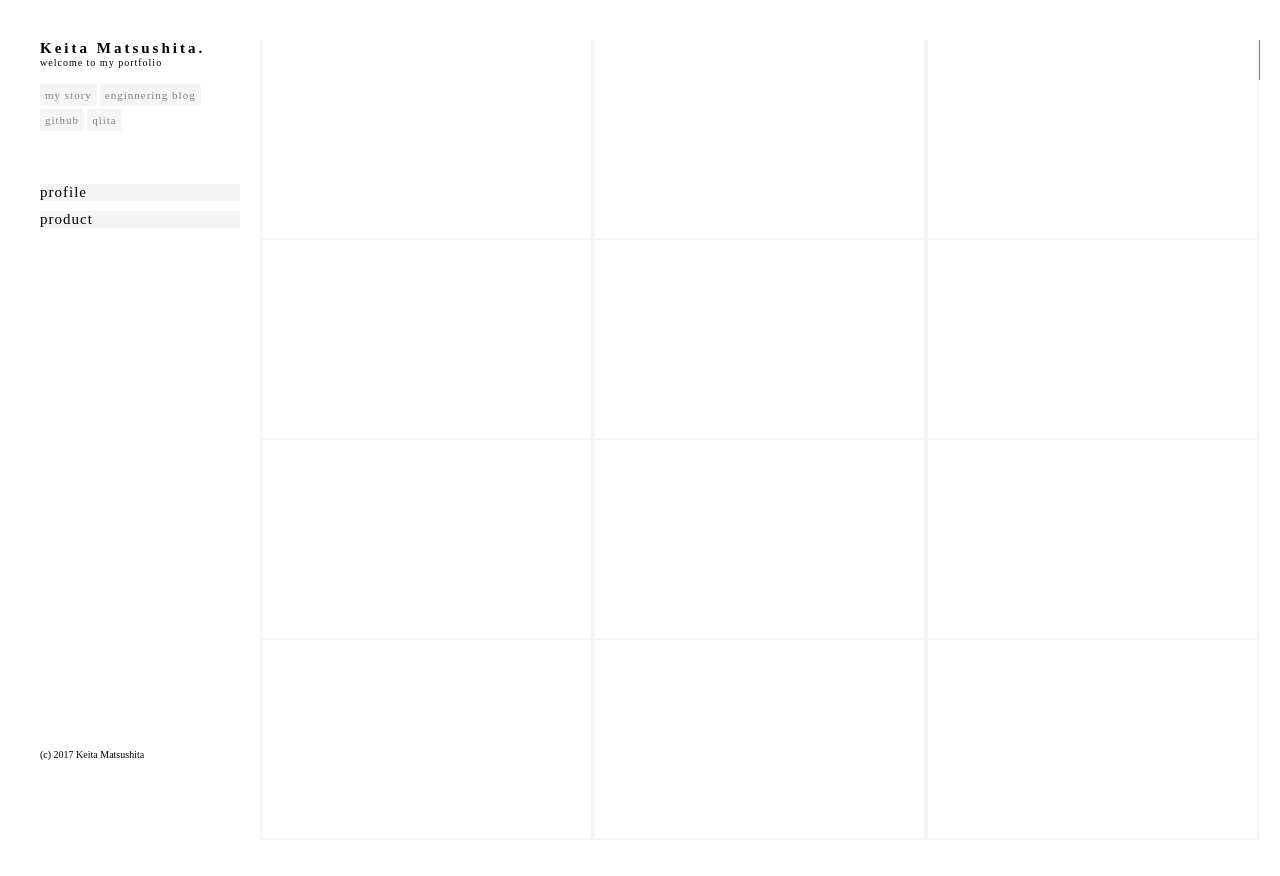
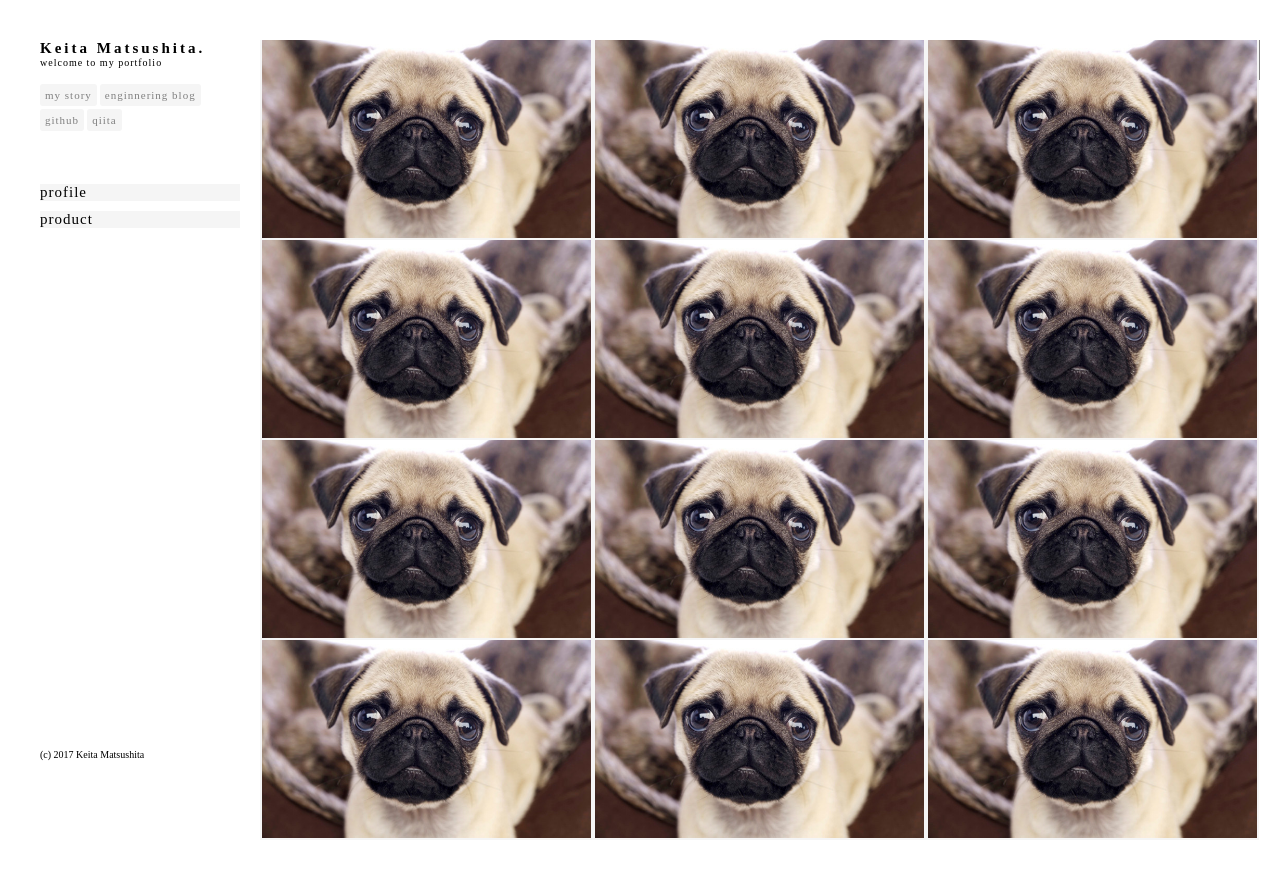
Before and after one commit to keitin/keitin.github.io, a plain HTML site: page index.html in a window 1280 px wide. Drawn offline with Linux system fonts and the light colour scheme.

Commit message:
add images

```diff
--- a/index.html
+++ b/index.html
@@ -59,40 +59,40 @@
       <!-- products -->
       <div class="products-box">
         <div class="product-box">
-          <div class="product-image" style="background-image: url(assets/images/pug.jpeg)"></div>
+          <div class="product-image" style="background-image: url(images/pug.jpeg)"></div>
         </div>
         <div class="product-box">
-          <div class="product-image" style="background-image: url(assets/images/pug.jpeg)"></div>
+          <div class="product-image" style="background-image: url(images/pug.jpeg)"></div>
         </div>
         <div class="product-box">
-          <div class="product-image" style="background-image: url(assets/images/pug.jpeg)"></div>
+          <div class="product-image" style="background-image: url(images/pug.jpeg)"></div>
         </div>
         <div class="product-box">
-          <div class="product-image" style="background-image: url(assets/images/pug.jpeg)"></div>
+          <div class="product-image" style="background-image: url(images/pug.jpeg)"></div>
         </div>
         <div class="product-box">
-          <div class="product-image" style="background-image: url(assets/images/pug.jpeg)"></div>
+          <div class="product-image" style="background-image: url(images/pug.jpeg)"></div>
         </div>
         <div class="product-box">
-          <div class="product-image" style="background-image: url(assets/images/pug.jpeg)"></div>
+          <div class="product-image" style="background-image: url(images/pug.jpeg)"></div>
         </div>
         <div class="product-box">
-          <div class="product-image" style="background-image: url(assets/images/pug.jpeg)"></div>
+          <div class="product-image" style="background-image: url(images/pug.jpeg)"></div>
         </div>
         <div class="product-box">
-          <div class="product-image" style="background-image: url(assets/images/pug.jpeg)"></div>
+          <div class="product-image" style="background-image: url(images/pug.jpeg)"></div>
         </div>
         <div class="product-box">
-          <div class="product-image" style="background-image: url(assets/images/pug.jpeg)"></div>
+          <div class="product-image" style="background-image: url(images/pug.jpeg)"></div>
         </div>
         <div class="product-box">
-          <div class="product-image" style="background-image: url(assets/images/pug.jpeg)"></div>
+          <div class="product-image" style="background-image: url(images/pug.jpeg)"></div>
         </div>
         <div class="product-box">
-          <div class="product-image" style="background-image: url(assets/images/pug.jpeg)"></div>
+          <div class="product-image" style="background-image: url(images/pug.jpeg)"></div>
         </div>
         <div class="product-box">
-          <div class="product-image" style="background-image: url(assets/images/pug.jpeg)"></div>
+          <div class="product-image" style="background-image: url(images/pug.jpeg)"></div>
         </div>
       </div>
     </div>
```
Also changed, not shown: images/pug.jpeg (added).
